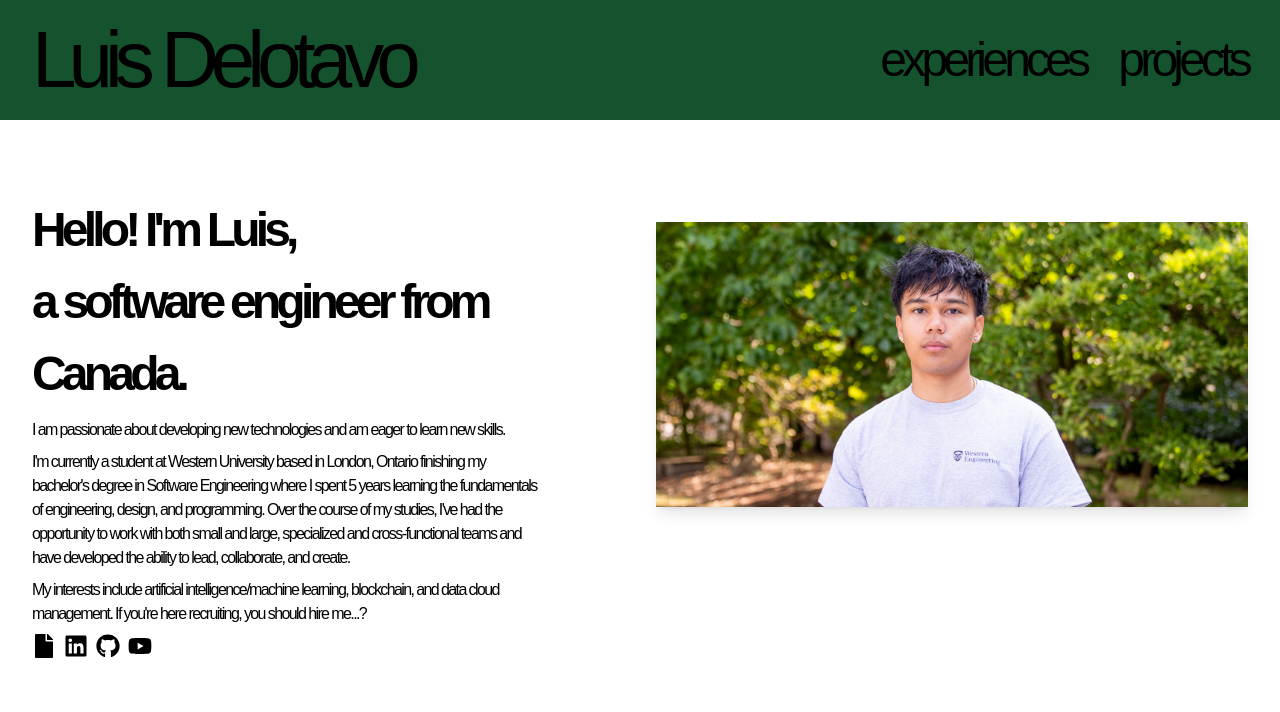
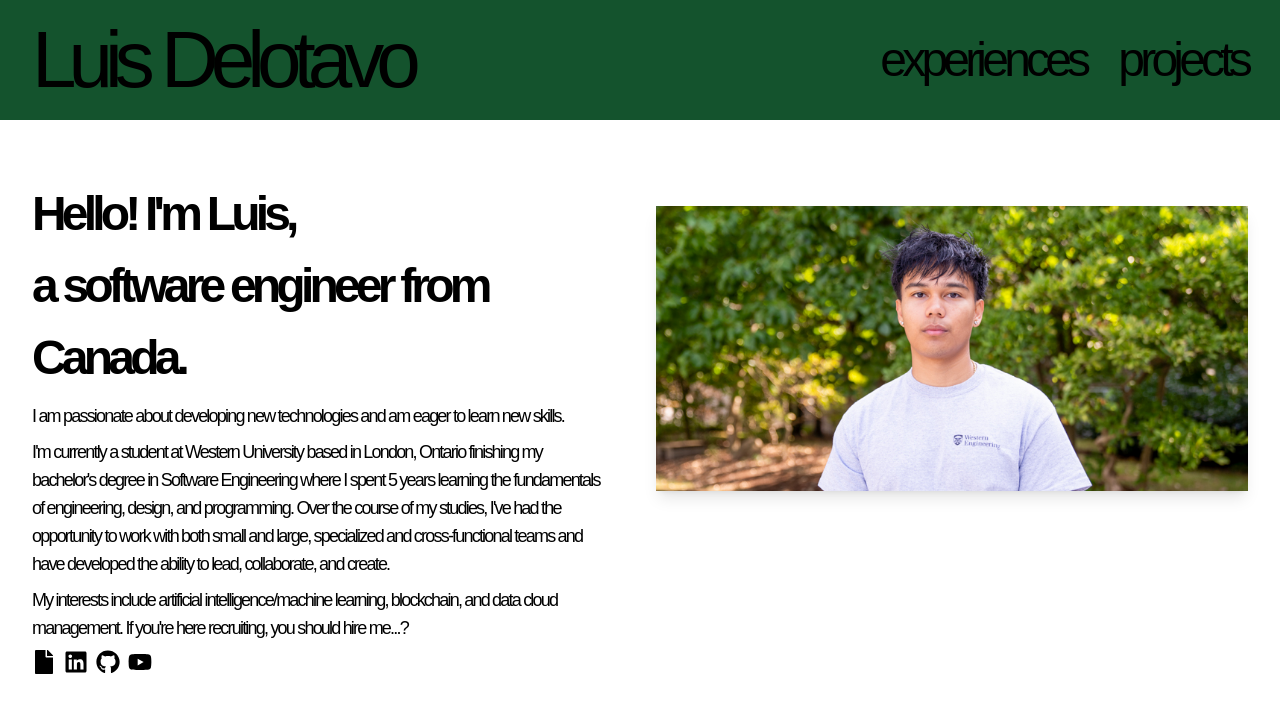
Before and after one commit to luisdelotavo/personal-portfolio, a Next.js app: page / in a window 1280 px wide. Shown: the top 712 px of the page. Built offline with nearby package versions, Linux system fonts and the light colour scheme; a web font is replaced by a local one.

Commit message:
improved spacing

```diff
--- a/app/page.tsx
+++ b/app/page.tsx
@@ -16,17 +16,17 @@ export default function Home() {
             <h3 className="text-[3rem] font-bold mb-2 tracking-[-0.1em]">
               a software engineer from Canada.
             </h3>
-            <p className="mb-2 text-[1rem] tracking-[-0.1em]">
+            <p className="mb-2 text-[1rem] tracking-[-0.1em] text-lg">
               I am passionate about developing new technologies and am eager to learn new skills.
             </p>
-            <p className="mb-2 text-[1rem] tracking-[-0.1em]">
+            <p className="mb-2 text-[1rem] tracking-[-0.1em] text-lg">
               I&apos;m currently a student at Western University based in London, Ontario finishing my<br />
               bachelor&apos;s degree in Software Engineering where I spent 5 years learning the fundamentals<br />
               of engineering, design, and programming. Over the course of my studies, I&apos;ve had the<br />
               opportunity to work with both small and large, specialized and cross-functional teams and<br />
               have developed the ability to lead, collaborate, and create.
             </p>
-            <p className="mb-2 text-[1rem] tracking-[-0.1em]">
+            <p className="mb-2 text-[1rem] tracking-[-0.1em] text-lg">
               My interests include artificial intelligence/machine learning, blockchain, and data cloud<br />
               management. If you&apos;re here recruiting, you should hire me...?
             </p>
```
